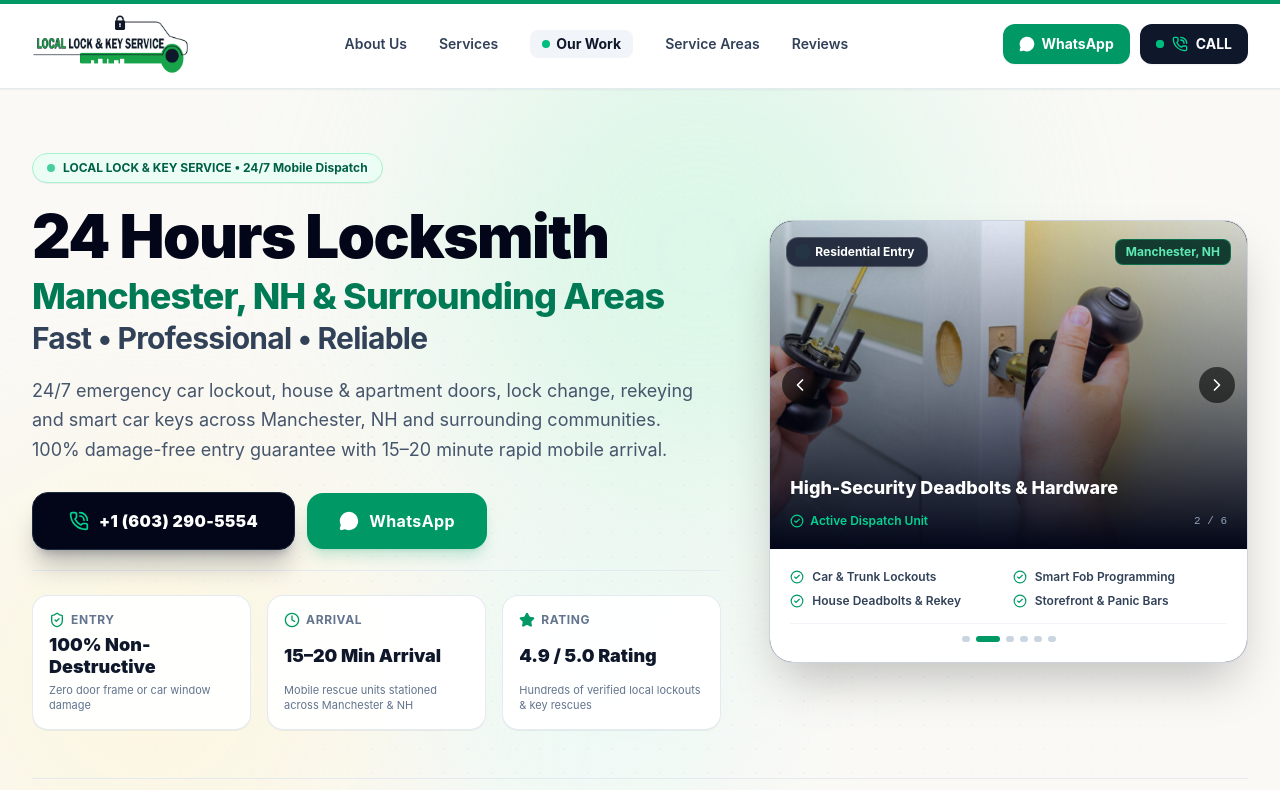
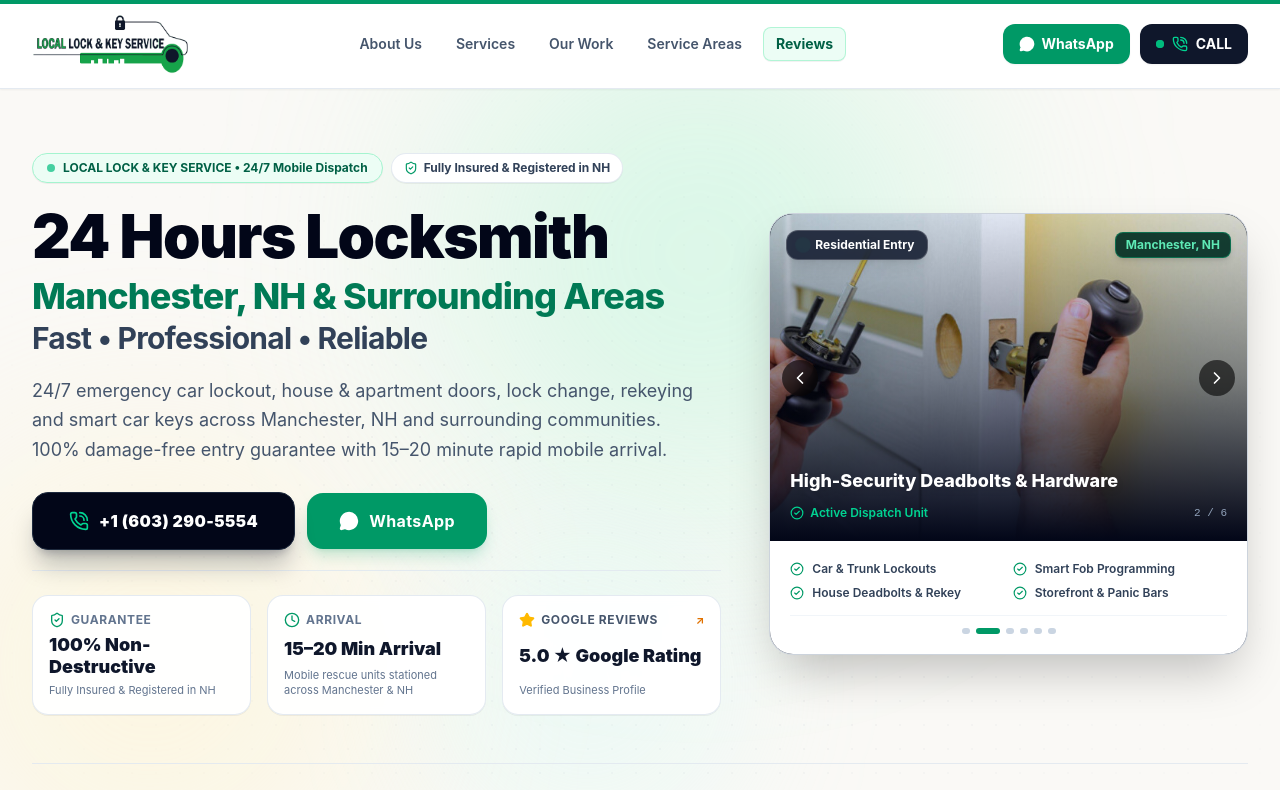
Before and after one commit to tokolejo/locallockkeyservice, a Next.js app: page / in a window 1280 px wide. Shown: the top 790 px of the page. Built offline with nearby package versions, Linux system fonts and the light colour scheme; no server answers; the database is empty; a web font is replaced by a local one.

Commit message:
fix(ui/seo): resolve hero slider text overlap, dynamic header scrollspy, upfront pricing faq, and google profile links

```diff
--- a/src/components/home/AboutUsSection.tsx
+++ b/src/components/home/AboutUsSection.tsx
@@ -90,7 +90,7 @@ export function AboutUsSection() {
               </div>
               <div className="pt-6 mt-6 border-t border-slate-100 flex items-center gap-2 text-xs font-semibold text-blue-700">
                 <CheckCircle2 className="w-4 h-4 shrink-0" />
-                <span>Licensed, Bonded & Insured</span>
+                <span>Fully Insured &amp; Registered in NH</span>
               </div>
             </div>
           </ScrollReveal>
--- a/src/components/home/HeroSection.tsx
+++ b/src/components/home/HeroSection.tsx
@@ -148,10 +148,16 @@ export function HeroSection({ slides, siteSettings, onOpenDispatchModal }: HeroS
           <div className="lg:col-span-7 space-y-5 sm:space-y-6">
             <ScrollReveal direction="up">
               <div className="space-y-4 sm:space-y-5">
-                {/* Live Trust & Service Badge */}
+                {/* Live Trust & Service Badges */}
+                <div className="flex flex-wrap items-center gap-2">
                   <div className="inline-flex items-center gap-2 px-3.5 py-1.5 rounded-full bg-emerald-50 border border-emerald-200 text-xs font-bold text-emerald-800 shadow-2xs">
                     <span className="w-2 h-2 rounded-full bg-emerald-500 animate-pulse" />
                     <span>{t("hero_badge")}</span>
+                  </div>
+                  <div className="inline-flex items-center gap-1.5 px-3 py-1.5 rounded-full bg-white border border-slate-200/90 text-xs font-bold text-slate-700 shadow-2xs">
+                    <ShieldCheck className="w-3.5 h-3.5 text-emerald-600 shrink-0" />
+                    <span>Fully Insured & Registered in NH</span>
+                  </div>
                 </div>
 
                 {/* Primary Headline with Harmonized Hierarchy */}
@@ -199,14 +205,14 @@ export function HeroSection({ slides, siteSettings, onOpenDispatchModal }: HeroS
                     <div className="flex items-center gap-1.5 text-emerald-700 mb-1.5">
                       <ShieldCheck className="w-4 h-4 shrink-0 text-emerald-600" />
                       <span className="text-[10px] sm:text-xs font-bold uppercase tracking-wider text-slate-500 truncate">
-                        Entry
+                        Guarantee
                       </span>
                     </div>
                     <div className="text-sm sm:text-base md:text-lg font-black text-slate-900 leading-tight">
                       {t("hero_stat_1_title")}
                     </div>
                     <p className="text-[10px] sm:text-[11px] text-slate-500 mt-1 hidden sm:block leading-snug">
-                      {t("hero_stat_1_sub")}
+                      Fully Insured &amp; Registered in NH
                     </p>
                   </div>
 
@@ -225,20 +231,31 @@ export function HeroSection({ slides, siteSettings, onOpenDispatchModal }: HeroS
                     </p>
                   </div>
 
-                  <div className="bg-white/95 backdrop-blur-xs border border-slate-200/90 rounded-2xl p-3.5 sm:p-4 shadow-2xs hover:shadow-xs transition-all flex flex-col justify-between">
-                    <div className="flex items-center gap-1.5 text-emerald-700 mb-1.5">
-                      <Star className="w-4 h-4 fill-emerald-600 text-emerald-600 shrink-0" />
-                      <span className="text-[10px] sm:text-xs font-bold uppercase tracking-wider text-slate-500 truncate">
-                        Rating
+                  <a
+                    href="https://maps.app.goo.gl/j9Zvw9xhNKP5Rgk29"
+                    target="_blank"
+                    rel="noopener noreferrer"
+                    title="View Verified Google Reviews"
+                    className="bg-white/95 backdrop-blur-xs border border-slate-200/90 hover:border-amber-400/80 hover:bg-amber-50/20 rounded-2xl p-3.5 sm:p-4 shadow-2xs hover:shadow-md hover:-translate-y-0.5 transition-all flex flex-col justify-between group/rating cursor-pointer"
+                  >
+                    <div className="flex items-center justify-between mb-1.5">
+                      <div className="flex items-center gap-1.5 text-amber-500">
+                        <Star className="w-4 h-4 fill-amber-400 text-amber-400 group-hover/rating:scale-110 transition-transform shrink-0" />
+                        <span className="text-[10px] sm:text-xs font-bold uppercase tracking-wider text-slate-600 truncate group-hover/rating:text-slate-900 transition-colors">
+                          Google Reviews
                         </span>
                       </div>
-                    <div className="text-sm sm:text-base md:text-lg font-black text-slate-900 leading-tight">
-                      {t("hero_stat_3_title")}
+                      <span className="text-[11px] font-bold text-amber-600 group-hover/rating:translate-x-0.5 group-hover/rating:-translate-y-0.5 transition-transform">
+                        ↗
+                      </span>
                     </div>
-                    <p className="text-[10px] sm:text-[11px] text-slate-500 mt-1 hidden sm:block leading-snug">
-                      {t("hero_stat_3_sub")}
+                    <div className="text-sm sm:text-base md:text-lg font-black text-slate-900 group-hover/rating:text-amber-600 transition-colors leading-tight">
+                      5.0 ★ Google Rating
+                    </div>
+                    <p className="text-[10px] sm:text-[11px] text-slate-500 group-hover/rating:text-slate-700 mt-1 hidden sm:block leading-snug">
+                      Verified Business Profile
                     </p>
-                  </div>
+                  </a>
                 </div>
               </div>
             </ScrollReveal>
@@ -250,6 +267,7 @@ export function HeroSection({ slides, siteSettings, onOpenDispatchModal }: HeroS
               <div className="relative rounded-3xl overflow-hidden border border-slate-200/90 shadow-2xl bg-slate-900 group">
                 {/* Active Slide Image Container */}
                 <div className="relative aspect-4/3 sm:aspect-16/11 w-full bg-slate-950 overflow-hidden">
+                  {/* Clean Background Images Crossfade */}
                   {activeSlides.map((slide, index) => (
                     <div
                       key={`${slide.src}-${index}`}
@@ -266,22 +284,31 @@ export function HeroSection({ slides, siteSettings, onOpenDispatchModal }: HeroS
                         priority={index === 0}
                       />
                       <div className="absolute inset-0 bg-linear-to-t from-slate-950 via-slate-950/40 to-transparent" />
+                    </div>
+                  ))}
 
-                      {/* Top Badges */}
-                      <div className="absolute top-4 left-4 right-4 flex items-center justify-between">
+                  {/* Clean Decoupled Top Badges (No ghosting / text overlap) */}
+                  <div className="absolute top-4 left-4 right-4 z-20 flex items-center justify-between pointer-events-none">
                     <div className="px-3 py-1.5 rounded-xl bg-slate-900/85 backdrop-blur-md border border-white/20 text-white flex items-center gap-2 text-xs font-bold shadow-lg">
-                          <span className="w-2 h-2 rounded-full bg-emerald-400 animate-ping"></span>
-                          <span>{slide.badge}</span>
+                      <span className="w-2 h-2 rounded-full bg-emerald-400 animate-ping" />
+                      <span key={`badge-${currentHeroSlide}`}>
+                        {activeSlides[currentHeroSlide]?.badge}
+                      </span>
                     </div>
-                        <div className="px-2.5 py-1 rounded-lg bg-emerald-950/90 border border-emerald-500/40 text-emerald-300 font-bold text-xs">
-                          {slide.location}
+                    <div className="px-2.5 py-1 rounded-lg bg-emerald-950/90 border border-emerald-500/40 text-emerald-300 font-bold text-xs shadow-md">
+                      <span key={`loc-${currentHeroSlide}`}>
+                        {activeSlides[currentHeroSlide]?.location}
+                      </span>
                     </div>
                   </div>
 
-                      {/* Bottom Caption */}
-                      <div className="absolute bottom-5 left-5 right-5 text-white space-y-2">
-                        <h4 className="font-extrabold text-base sm:text-lg leading-snug drop-shadow-md">
-                          {slide.title}
+                  {/* Clean Decoupled Bottom Caption (No ghosting / text overlap) */}
+                  <div className="absolute bottom-5 left-5 right-5 z-20 text-white space-y-2 pointer-events-none">
+                    <h4
+                      key={`title-${currentHeroSlide}`}
+                      className="font-extrabold text-base sm:text-lg leading-snug drop-shadow-md"
+                    >
+                      {activeSlides[currentHeroSlide]?.title}
                     </h4>
                     <div className="flex items-center justify-between pt-1 text-xs text-slate-300">
                       <span className="flex items-center gap-1.5 text-emerald-400 font-semibold">
@@ -289,12 +316,10 @@ export function HeroSection({ slides, siteSettings, onOpenDispatchModal }: HeroS
                         Active Dispatch Unit
                       </span>
                       <span className="text-[11px] font-mono text-slate-400">
-                            {index + 1} / {activeSlides.length}
+                        {currentHeroSlide + 1} / {activeSlides.length}
                       </span>
                     </div>
                   </div>
-                    </div>
-                  ))}
 
                   {/* Slider Prev / Next Controls */}
                   <button
--- a/src/components/home/TrustAndProof.tsx
+++ b/src/components/home/TrustAndProof.tsx
@@ -49,8 +49,8 @@ export function TrustAndProof({ testimonials = [] }: TrustAndProofProps) {
       answer: "Every mobile unit carries wireless POS card terminals accepting Visa, MasterCard, Amex, Apple Pay, Google Pay, and Cash with printed receipts."
     },
     {
-      question: "Why direct phone call instead of Instagram DMs?",
-      answer: "Emergencies cannot wait for social media DMs. Calling directly at +1 (603) 290-5554 immediately assigns the nearest patrolling mobile unit via GPS dispatch."
+      question: "Do you provide upfront pricing before dispatching a mobile technician?",
+      answer: "Yes, we always provide clear upfront phone estimates based on your vehicle make, year, or lock type before dispatching. No hidden fees or surprise on-site markups."
     }
   ];
 
--- a/src/components/layout/Footer.tsx
+++ b/src/components/layout/Footer.tsx
@@ -2,7 +2,7 @@
 
 import React from "react";
 import Link from "next/link";
-import { ShieldCheck, PhoneCall, Clock, CheckCircle2, MessageCircle } from "lucide-react";
+import { ShieldCheck, PhoneCall, Clock, CheckCircle2, MessageCircle, Star } from "lucide-react";
 import { SiteSettings } from "@/types/database.types";
 
 interface FooterProps {
@@ -41,7 +41,7 @@ export function Footer({ siteSettings }: FooterProps) {
               <div className="flex flex-col justify-center border-l border-slate-800 pl-2.5 sm:pl-3 space-y-1 shrink-0 text-[10px] sm:text-[11px]">
                 <div className="flex items-center gap-1.5 text-slate-200 font-semibold">
                   <ShieldCheck className="w-3.5 h-3.5 text-emerald-400 shrink-0" />
-                  <span className="truncate">Licensed & Insured</span>
+                  <span className="truncate">Fully Insured & Registered in NH</span>
                 </div>
                 <div className="flex items-center gap-1.5 text-emerald-400 font-medium">
                   <Clock className="w-3.5 h-3.5 shrink-0" />
@@ -53,6 +53,25 @@ export function Footer({ siteSettings }: FooterProps) {
             <p className="text-slate-400 leading-relaxed text-[11px] sm:text-xs">
               Local Lock & Key Service provides 24/7 fast, reliable, and professional mobile locksmith solutions across Manchester, NH & surrounding towns. 100% damage-free entry guarantee.
             </p>
+
+            {/* Prominent Clickable Google Review Link */}
+            <div className="pt-1">
+              <a
+                href="https://maps.app.goo.gl/j9Zvw9xhNKP5Rgk29"
+                target="_blank"
+                rel="noopener noreferrer"
+                className="inline-flex items-center gap-2 px-3 py-2 rounded-xl bg-slate-800/90 hover:bg-slate-800 border border-slate-700/80 hover:border-amber-400/60 text-slate-200 transition-all group/review shadow-xs"
+                title="Google Rating • Verified Profile"
+              >
+                <div className="flex items-center gap-1 text-amber-400">
+                  <Star className="w-3.5 h-3.5 fill-amber-400 text-amber-400 group-hover/review:scale-110 transition-transform shrink-0" />
+                  <span className="font-bold text-xs text-white">5.0 ★</span>
+                </div>
+                <span className="text-[11px] text-slate-300 group-hover/review:text-amber-300 transition-colors font-medium">
+                  Google Rating • Verified Profile ↗
+                </span>
+              </a>
+            </div>
           </div>
 
           {/* Core Services */}
@@ -163,7 +182,16 @@ export function Footer({ siteSettings }: FooterProps) {
         {/* Bottom Bar */}
         <div className="pt-6 border-t border-slate-800/90 flex flex-col sm:flex-row items-center justify-between gap-3 text-[11px] text-slate-400">
           <p>© {new Date().getFullYear()} Local Lock & Key Service. All rights reserved.</p>
-          <div className="flex items-center gap-4">
+          <div className="flex items-center gap-4 flex-wrap">
+            <a
+              href="https://maps.app.goo.gl/j9Zvw9xhNKP5Rgk29"
+              target="_blank"
+              rel="noopener noreferrer"
+              className="inline-flex items-center gap-1.5 text-amber-400 hover:text-amber-300 font-semibold transition"
+            >
+              <Star className="w-3.5 h-3.5 fill-amber-400 text-amber-400" />
+              <span>5.0 ★ Google Rating • Verified Profile</span>
+            </a>
             <Link href="#about" className="hover:text-slate-200 transition">About Us</Link>
             <Link href="#services" className="hover:text-slate-200 transition">Services</Link>
             <Link href="#coverage" className="hover:text-slate-200 transition">Coverage</Link>
--- a/src/components/layout/Header.tsx
+++ b/src/components/layout/Header.tsx
@@ -1,6 +1,6 @@
 "use client";
 
-import React, { useState } from "react";
+import React, { useState, useEffect } from "react";
 import Link from "next/link";
 import {
   PhoneCall,
@@ -29,6 +29,50 @@ interface HeaderProps {
 export function Header({ siteSettings, onOpenDispatch, onOpenMapPicker }: HeaderProps) {
   const { t } = useLanguage();
   const [mobileMenuOpen, setMobileMenuOpen] = useState(false);
+  const [activeSection, setActiveSection] = useState<string>("");
+
+  useEffect(() => {
+    const sectionIds = ["about", "services", "gallery", "coverage", "reviews"];
+
+    const handleScroll = () => {
+      const headerOffset = 140;
+
+      if (
+        window.innerHeight + window.scrollY >=
+        document.documentElement.scrollHeight - 60
+      ) {
+        setActiveSection("reviews");
+        return;
+      }
+
+      let current = "";
+      for (const id of sectionIds) {
+        const el = document.getElementById(id);
+        if (el) {
+          const rect = el.getBoundingClientRect();
+          if (rect.top <= headerOffset && rect.bottom > headerOffset) {
+            current = id;
+            break;
+          }
+        }
+      }
+
+      setActiveSection(current);
+    };
+
+    window.addEventListener("scroll", handleScroll, { passive: true });
+    handleScroll();
+
+    return () => window.removeEventListener("scroll", handleScroll);
+  }, []);
+
+  const navLinks = [
+    { id: "about", label: "About Us" },
+    { id: "services", label: t("nav_services") },
+    { id: "gallery", label: t("nav_gallery") },
+    { id: "coverage", label: t("nav_coverage") },
+    { id: "reviews", label: t("nav_reviews") },
+  ];
 
   const phone = siteSettings?.phone_display || process.env.NEXT_PUBLIC_DISPATCH_PHONE || "+1 (603) 290-5554";
   const phoneRaw = siteSettings?.phone_raw || process.env.NEXT_PUBLIC_DISPATCH_PHONE_RAW || "tel:+16032905554";
@@ -110,44 +154,25 @@ export function Header({ siteSettings, onOpenDispatch, onOpenMapPicker }: Header
           </Link>
         </div>
 
-        {/* Center: Desktop Quick Nav Links */}
-        <nav className="hidden lg:flex items-center justify-center gap-6 xl:gap-8 text-sm font-semibold text-slate-700 flex-1 px-4">
-          <a
-            href="#about"
-            onClick={(e) => handleScrollTo(e, "about")}
-            className="hover:text-emerald-700 transition"
-          >
-            About Us
-          </a>
-          <a
-            href="#services"
-            onClick={(e) => handleScrollTo(e, "services")}
-            className="hover:text-emerald-700 transition"
-          >
-            {t("nav_services")}
-          </a>
-          <a
-            href="#gallery"
-            onClick={(e) => handleScrollTo(e, "gallery")}
-            className="hover:text-emerald-700 transition flex items-center gap-1.5 font-bold text-slate-900 bg-slate-100 hover:bg-emerald-50 px-3 py-1 rounded-lg"
-          >
-            <span className="w-2 h-2 rounded-full bg-emerald-500 animate-pulse"></span>
-            {t("nav_gallery")}
-          </a>
-          <a
-            href="#coverage"
-            onClick={(e) => handleScrollTo(e, "coverage")}
-            className="hover:text-emerald-700 transition"
-          >
-            {t("nav_coverage")}
-          </a>
-          <a
-            href="#reviews"
-            onClick={(e) => handleScrollTo(e, "reviews")}
-            className="hover:text-emerald-700 transition"
-          >
-            {t("nav_reviews")}
-          </a>
+        {/* Center: Desktop Quick Nav Links with Clean Scrollspy Highlight */}
+        <nav className="hidden lg:flex items-center justify-center gap-1.5 xl:gap-2 text-sm font-semibold text-slate-700 flex-1 px-4">
+          {navLinks.map((item) => {
+            const isActive = activeSection === item.id;
+            return (
+              <a
+                key={item.id}
+                href={`#${item.id}`}
+                onClick={(e) => handleScrollTo(e, item.id)}
+                className={`px-3 py-1.5 rounded-lg transition-all duration-150 ${
+                  isActive
+                    ? "text-emerald-800 bg-emerald-50 font-bold border border-emerald-200/80 shadow-2xs"
+                    : "text-slate-600 hover:text-emerald-700 hover:bg-slate-50 border border-transparent"
+                }`}
+              >
+                {item.label}
+              </a>
+            );
+          })}
         </nav>
 
         {/* Right: Desktop Actions */}
@@ -195,12 +220,16 @@ export function Header({ siteSettings, onOpenDispatch, onOpenMapPicker }: Header
       {/* Mobile Menu Drawer (Smooth, full-width with clean icons) */}
       {mobileMenuOpen && (
         <div className="md:hidden bg-white border-t border-slate-200 px-4 pt-3 pb-6 space-y-4 shadow-xl animate-in slide-in-from-top-2 duration-150">
-          {/* Nav Links with Clear Icons */}
+          {/* Nav Links with Clear Icons & Scrollspy Sync */}
           <div className="grid grid-cols-2 gap-2 text-xs font-bold text-slate-800 pt-1">
             <a
               href="#about"
               onClick={(e) => handleScrollTo(e, "about")}
-              className="flex items-center gap-2 p-3 rounded-xl bg-slate-50 hover:bg-emerald-50/50 border border-slate-200/80 transition-colors"
+              className={`flex items-center gap-2 p-3 rounded-xl border transition-colors ${
+                activeSection === "about"
+                  ? "bg-emerald-50 border-emerald-300 text-emerald-900"
+                  : "bg-slate-50 hover:bg-emerald-50/50 border-slate-200/80 text-slate-800"
+              }`}
             >
               <ShieldCheck className="w-4 h-4 text-emerald-700 shrink-0" />
               <span className="truncate">About Us</span>
@@ -209,7 +238,11 @@ export function Header({ siteSettings, onOpenDispatch, onOpenMapPicker }: Header
             <a
               href="#services"
               onClick={(e) => handleScrollTo(e, "services")}
-              className="flex items-center gap-2 p-3 rounded-xl bg-slate-50 hover:bg-emerald-50/50 border border-slate-200/80 transition-colors"
+              className={`flex items-center gap-2 p-3 rounded-xl border transition-colors ${
+                activeSection === "services"
+                  ? "bg-emerald-50 border-emerald-300 text-emerald-900"
+                  : "bg-slate-50 hover:bg-emerald-50/50 border-slate-200/80 text-slate-800"
+              }`}
             >
               <Wrench className="w-4 h-4 text-emerald-700 shrink-0" />
               <span className="truncate">{t("nav_services")}</span>
@@ -218,7 +251,11 @@ export function Header({ siteSettings, onOpenDispatch, onOpenMapPicker }: Header
             <a
               href="#gallery"
               onClick={(e) => handleScrollTo(e, "gallery")}
-              className="flex items-center gap-2 p-3 rounded-xl bg-slate-50 hover:bg-emerald-50/50 border border-slate-200/80 transition-colors"
+              className={`flex items-center gap-2 p-3 rounded-xl border transition-colors ${
+                activeSection === "gallery"
+                  ? "bg-emerald-50 border-emerald-300 text-emerald-900"
+                  : "bg-slate-50 hover:bg-emerald-50/50 border-slate-200/80 text-slate-800"
+              }`}
             >
               <Camera className="w-4 h-4 text-emerald-700 shrink-0" />
               <span className="truncate">{t("nav_gallery")}</span>
@@ -227,7 +264,11 @@ export function Header({ siteSettings, onOpenDispatch, onOpenMapPicker }: Header
             <a
               href="#coverage"
               onClick={(e) => handleScrollTo(e, "coverage")}
-              className="flex items-center gap-2 p-3 rounded-xl bg-slate-50 hover:bg-emerald-50/50 border border-slate-200/80 transition-colors"
+              className={`flex items-center gap-2 p-3 rounded-xl border transition-colors ${
+                activeSection === "coverage"
+                  ? "bg-emerald-50 border-emerald-300 text-emerald-900"
+                  : "bg-slate-50 hover:bg-emerald-50/50 border-slate-200/80 text-slate-800"
+              }`}
             >
               <MapPin className="w-4 h-4 text-emerald-700 shrink-0" />
               <span className="truncate">{t("nav_coverage")}</span>
@@ -236,7 +277,11 @@ export function Header({ siteSettings, onOpenDispatch, onOpenMapPicker }: Header
             <a
               href="#reviews"
               onClick={(e) => handleScrollTo(e, "reviews")}
-              className="col-span-2 flex items-center justify-center gap-2 p-3 rounded-xl bg-slate-50 hover:bg-emerald-50/50 border border-slate-200/80 transition-colors text-center"
+              className={`col-span-2 flex items-center justify-center gap-2 p-3 rounded-xl border transition-colors text-center ${
+                activeSection === "reviews"
+                  ? "bg-emerald-50 border-emerald-300 text-emerald-900"
+                  : "bg-slate-50 hover:bg-emerald-50/50 border-slate-200/80 text-slate-800"
+              }`}
             >
               <Star className="w-4 h-4 text-amber-500 fill-amber-500 shrink-0" />
               <span>{t("nav_reviews")}</span>
--- a/src/components/seo/JsonLdSchema.tsx
+++ b/src/components/seo/JsonLdSchema.tsx
@@ -135,10 +135,10 @@ export function JsonLdSchema() {
           },
           {
             "@type": "Question",
-            "name": "Why direct phone call instead of Instagram DMs?",
+            "name": "Do you provide upfront pricing before dispatching a mobile technician?",
             "acceptedAnswer": {
               "@type": "Answer",
-              "text": "Emergencies cannot wait for social media DMs. Calling directly at +1 (603) 290-5554 immediately assigns the nearest patrolling mobile unit via GPS dispatch.",
+              "text": "Yes, we always provide clear upfront phone estimates based on your vehicle make, year, or lock type before dispatching. No hidden fees or surprise on-site markups.",
             },
           },
         ],
--- a/src/lib/i18n.ts
+++ b/src/lib/i18n.ts
@@ -6,7 +6,7 @@ export const translations = {
     brand_sub: "Manchester, NH & Surrounding Areas",
     duty_badge: "Dispatch Technicians On Duty",
     avg_arrival: "Avg Arrival: 15–20 Mins across Manchester & NH",
-    licensed_badge: "Licensed, Bonded & Insured (Mobile Locksmith Units)",
+    licensed_badge: "Fully Insured & Registered in NH",
     call_now: "Call 24/7 +1 (603) 290-5554",
     no_dms_badge: "NO DMs • Just Call 24/7 Direct",
     zip_placeholder: "Enter 5-digit NH ZIP",
```
Lines whose indentation alone changed are shown as unchanged.
